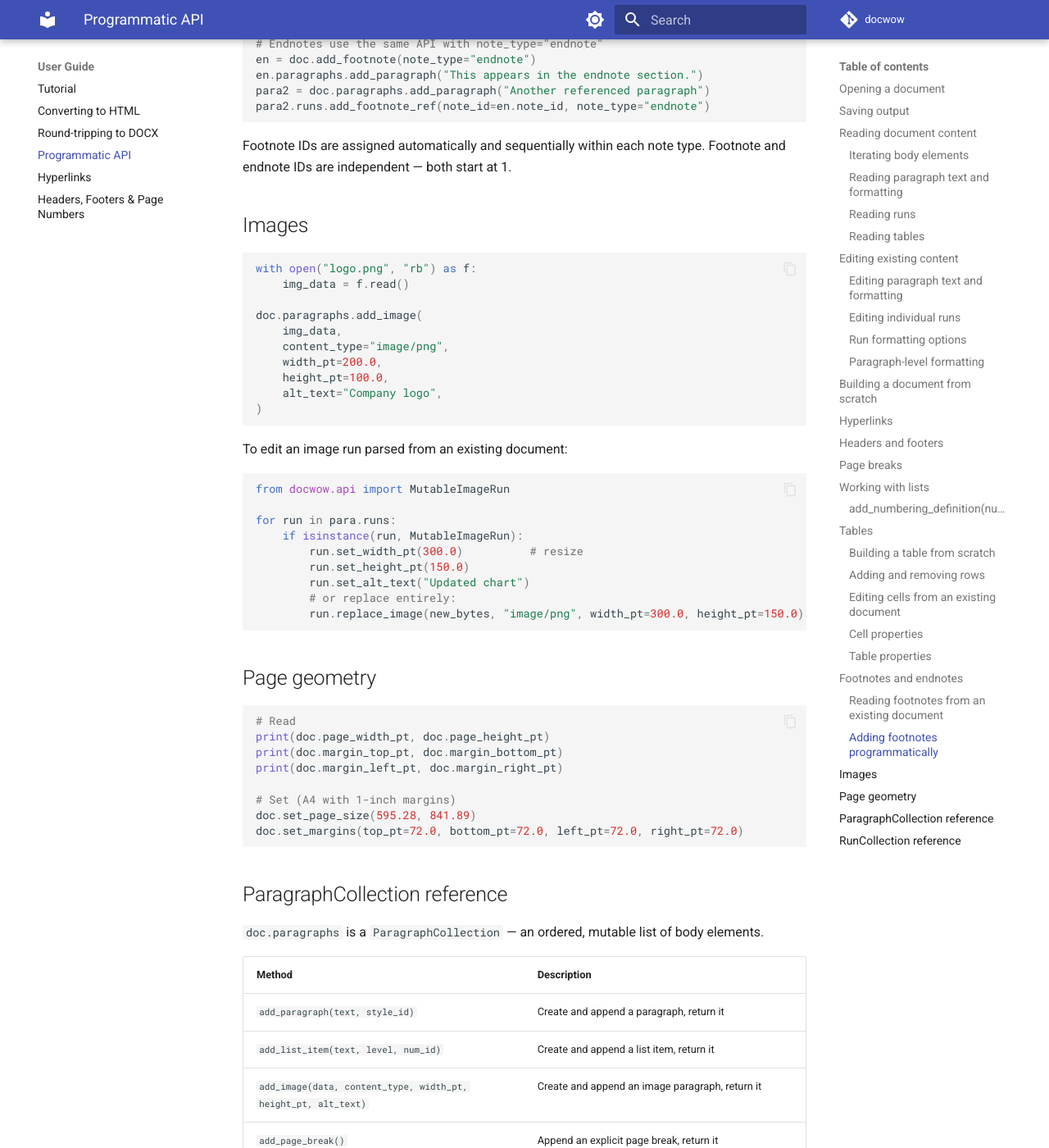
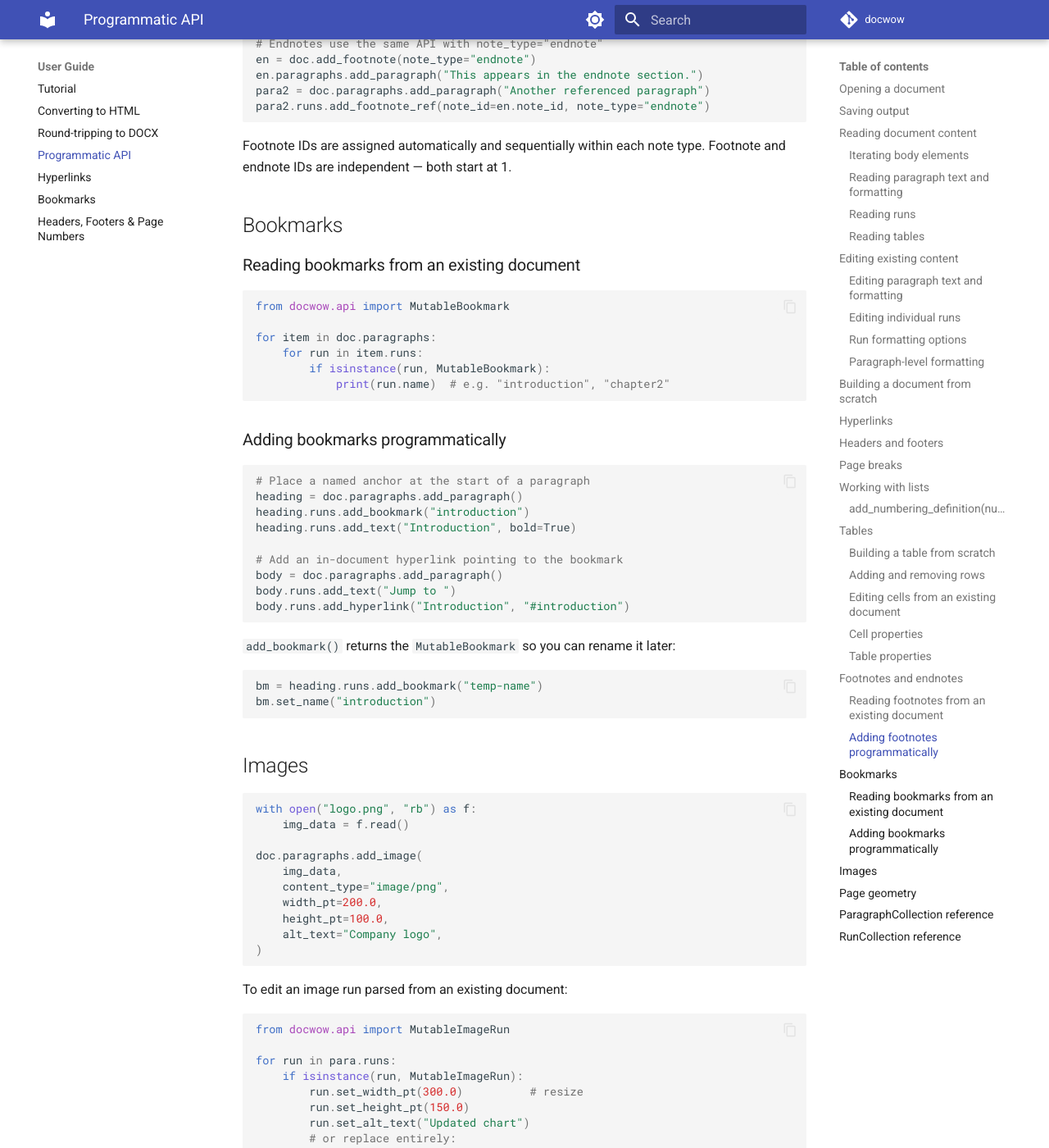
Before and after one commit to py-prit/docwow, an MkDocs documentation site: the page built from docs/user-guide/open-api.md, in a window 1280 px wide and 1400 px high, scrolled down 6892 px. Shown: the whole window at 82% size. Built offline with MkDocs 1.6.1 and Material for MkDocs 9.7.7, drawn with Linux system fonts in a browser that asks for light colours; comment, search, counter and statistics services are not loaded; some of the changed text lies outside the part shown.

Commit message:
docs: complete bookmark documentation across all doc surfaces
- docs/api-reference/api-classes.md: add MutableBookmark mkdocstrings entry
- docs/user-guide/open-api.md: add Bookmarks section (read + add examples);
  add add_bookmark() to RunCollection reference table
- docs/user-guide/tutorial.md: add MutableBookmark to import example;
  add Bookmark row to feature summary table
- mkdocs.yml: add Bookmarks page to User Guide nav
- docwow/api/run.py: add docstring to MutableBookmark.name property

Co-Authored-By: Claude Sonnet 4.6 <noreply@anthropic.com>

````diff
--- a/docs/user-guide/open-api.md
+++ b/docs/user-guide/open-api.md
@@ -340,6 +340,40 @@ para2.runs.add_footnote_ref(note_id=en.note_id, note_type="endnote")
 
 Footnote IDs are assigned automatically and sequentially within each note type. Footnote and endnote IDs are independent — both start at 1.
 
+## Bookmarks
+
+### Reading bookmarks from an existing document
+
+```python
+from docwow.api import MutableBookmark
+
+for item in doc.paragraphs:
+    for run in item.runs:
+        if isinstance(run, MutableBookmark):
+            print(run.name)  # e.g. "introduction", "chapter2"
+```
+
+### Adding bookmarks programmatically
+
+```python
+# Place a named anchor at the start of a paragraph
+heading = doc.paragraphs.add_paragraph()
+heading.runs.add_bookmark("introduction")
+heading.runs.add_text("Introduction", bold=True)
+
+# Add an in-document hyperlink pointing to the bookmark
+body = doc.paragraphs.add_paragraph()
+body.runs.add_text("Jump to ")
+body.runs.add_hyperlink("Introduction", "#introduction")
+```
+
+`add_bookmark()` returns the `MutableBookmark` so you can rename it later:
+
+```python
+bm = heading.runs.add_bookmark("temp-name")
+bm.set_name("introduction")
+```
+
 ## Images
 
 ```python
@@ -408,6 +442,7 @@ doc.set_margins(top_pt=72.0, bottom_pt=72.0, left_pt=72.0, right_pt=72.0)
 |---|---|
 | `add_text(text, bold, italic, ...)` | Create and append a `MutableRun`, return it |
 | `add_hyperlink(text, url)` | Create and append a `MutableHyperlink`, return it |
+| `add_bookmark(name)` | Create and append a `MutableBookmark` anchor, return it |
 | `add_page_number(field_type)` | Create and append a `MutablePageNumberField`, return it |
 | `append(run)` | Append an existing run |
 | `insert(index, run)` | Insert at index |
--- a/mkdocs.yml
+++ b/mkdocs.yml
@@ -57,6 +57,7 @@ nav:
     - Round-tripping to DOCX: user-guide/to-docx.md
     - Programmatic API: user-guide/open-api.md
     - Hyperlinks: user-guide/hyperlinks.md
+    - Bookmarks: user-guide/bookmarks.md
     - Headers, Footers & Page Numbers: user-guide/headers-footers.md
   - HTML Format:
     - Overview: html-format/overview.md
````
Also changed, not shown: docs/api-reference/api-classes.md (+4 -0 lines), docs/user-guide/tutorial.md (+2 -1 lines), 2 other files.
